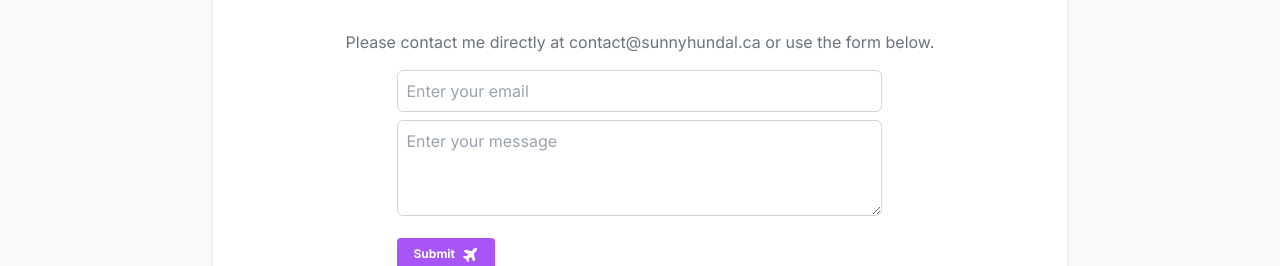
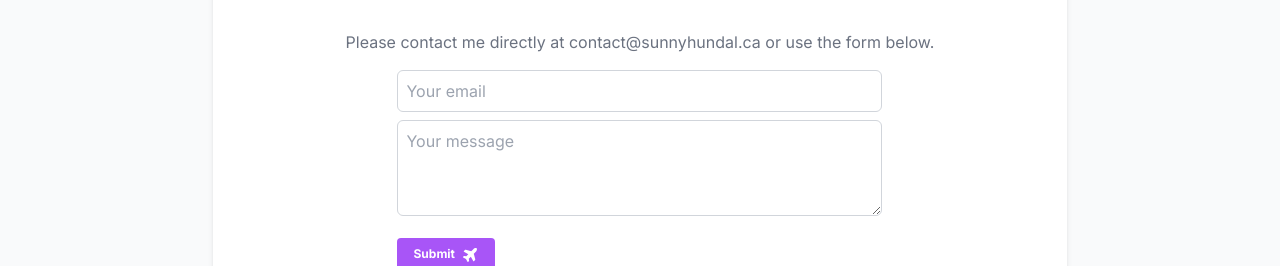
Before and after one commit to Sunnyhundal/Portfolio, a Next.js app in the folder portfolio/: page / in a window 1280 px wide. Shown: the part 5418-5684 px from the top of the page. Built offline with nearby package versions, Linux system fonts and the light colour scheme.

Commit message:
Add client-side form submission and enable experimental features

```diff
--- a/portfolio/components/contact.tsx
+++ b/portfolio/components/contact.tsx
@@ -1,3 +1,5 @@
+"use client";
+
 import React from "react";
 import { FontAwesomeIcon } from "@fortawesome/react-fontawesome";
 import { faPlane } from "@fortawesome/free-solid-svg-icons";
@@ -14,15 +16,25 @@ export default function Contact() {
         below.
       </p>
 
-      <form className="mt-4">
+      <form
+        className="mt-4"
+        action={async (formData) => {
+          console.log(formData.get("senderEmail"));
+          console.log(formData.get("message"));
+        }}
+      >
         <input
           className="border border-gray-300 rounded-md p-2 w-full"
           type="email"
-          placeholder="Enter your email"
+          name="senderEmail"
+          required
+          placeholder="Your email"
         />
         <textarea
           className="mt-2 border border-gray-300 rounded-md p-2 w-full h-24"
-          placeholder="Enter your message"
+          name="message"
+          required
+          placeholder="Your message"
         ></textarea>
         <button
           className="group flex mt-4 text-xs bg-purple-500 hover:bg-purple-600 text-white font-bold py-2 px-4 rounded"
--- a/portfolio/next.config.js
+++ b/portfolio/next.config.js
@@ -1,4 +1,6 @@
 /** @type {import('next').NextConfig} */
-const nextConfig = {}
+const nextConfig = {
+  experimental: {},
+};
 
-module.exports = nextConfig
+module.exports = nextConfig;
```
